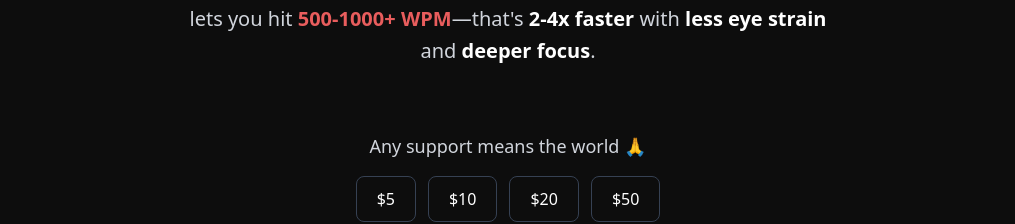
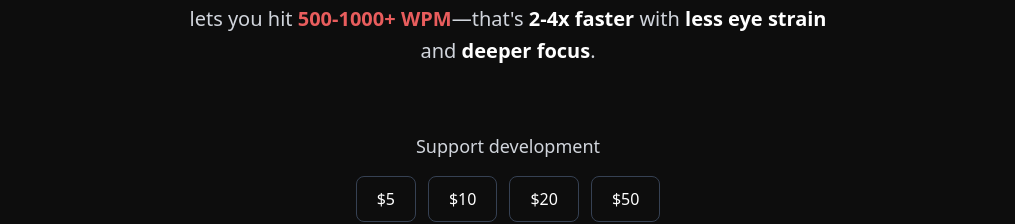
Before and after one commit to tuuundra/rsvp-reader-site, a Next.js app: page / in a window 1280 px wide. Shown: the part 1103-1327 px from the top of the page, without its empty margins (132-1147 px from the left). Built offline with nearby package versions, Linux system fonts and the light colour scheme.

Commit message:
Simplify support section text
Co-Authored-By: Claude Opus 4.5 <noreply@anthropic.com>

```diff
--- a/app/page.tsx
+++ b/app/page.tsx
@@ -71,7 +71,7 @@ export default function Home() {
         {/* Support Section */}
         <section className="mb-12 text-center">
           <p className="mb-4 text-lg text-gray-300">
-            Any support means the world 🙏
+            Support development
           </p>
           <div className="flex flex-wrap justify-center gap-3">
             <a
```
